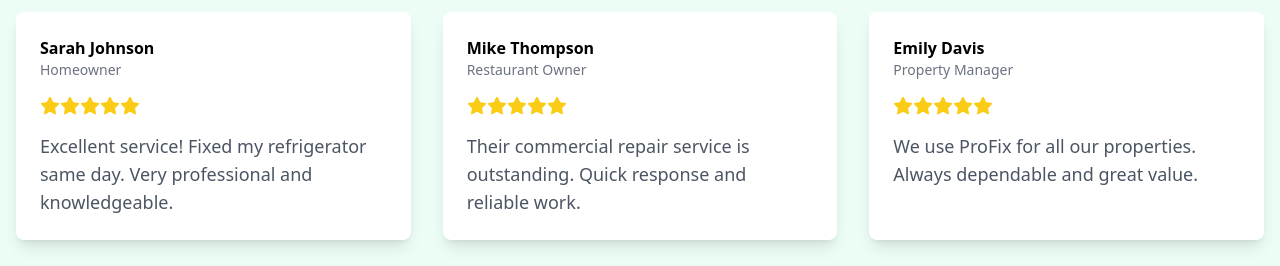
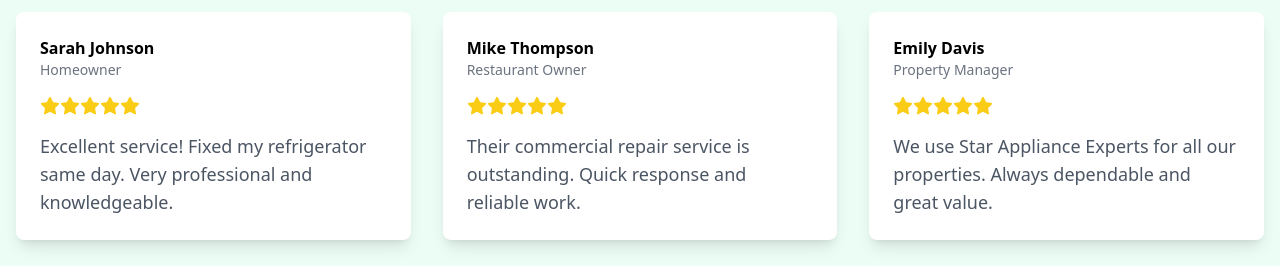
Before and after one commit to Starappliance24/star, a React (Vite) app: page / in a window 1280 px wide. Shown: the part 3020-3286 px from the top of the page. Built offline with nearby package versions, Linux system fonts and the light colour scheme.

Commit message:
Update Home.tsx

```diff
--- a/src/pages/Home.tsx
+++ b/src/pages/Home.tsx
@@ -38,7 +38,7 @@ const Home = () => {
       name: "Emily Davis",
       role: "Property Manager",
       content:
-        "We use ProFix for all our properties. Always dependable and great value.",
+        "We use Star Appliance Experts for all our properties. Always dependable and great value.",
       rating: 5,
       image:
         "https://images.unsplash.com/photo-1472099645785-5658abf4ff4e?ixlib=rb-1.2.1&auto=format&fit=crop&w=150&q=80",
```
